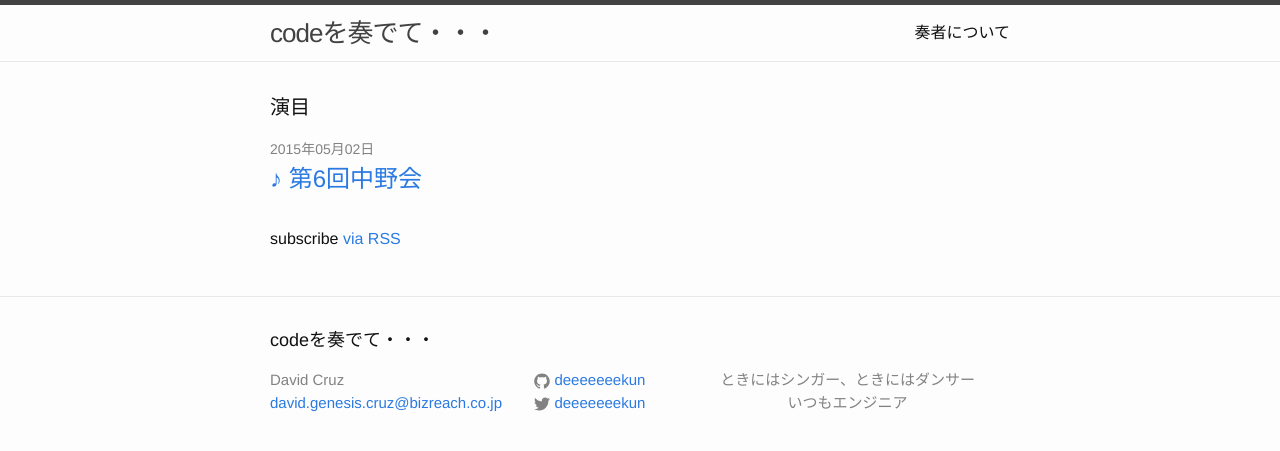
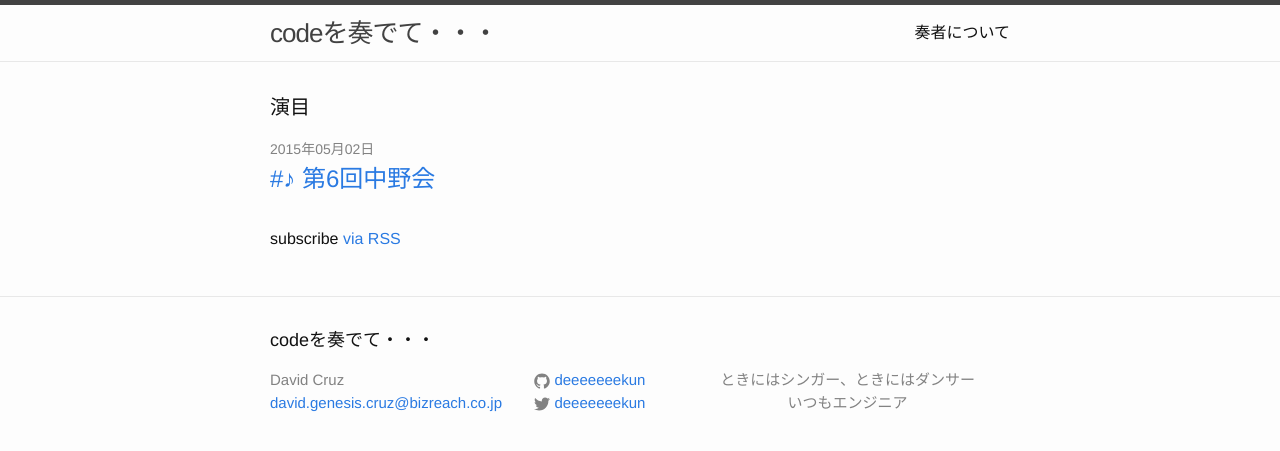
Before and after one commit to davidgenesiscruz/deeeeeeekun.github.io, a Jekyll site: the page built from index.html, in a window 1280 px wide. Shown: the top 451 px of the page. Built offline with Jekyll 4.4.1, drawn with Linux system fonts in a browser that asks for light colours.

Commit message:
Update index.html

```diff
--- a/index.html
+++ b/index.html
@@ -11,7 +11,7 @@ layout: default
       <li>
         <span class="post-meta">{{ post.date | date: "%Y年%m月%d日" }}</span>
         <h2>
-          <a class="post-link" href="{{ post.url | prepend: site.baseurl }}">♪ {{ post.title }}</a>
+          <a class="post-link" href="{{ post.url | prepend: site.baseurl }}">#♪ {{ post.title }}</a>
         </h2>
       </li>
     {% endfor %}
```
